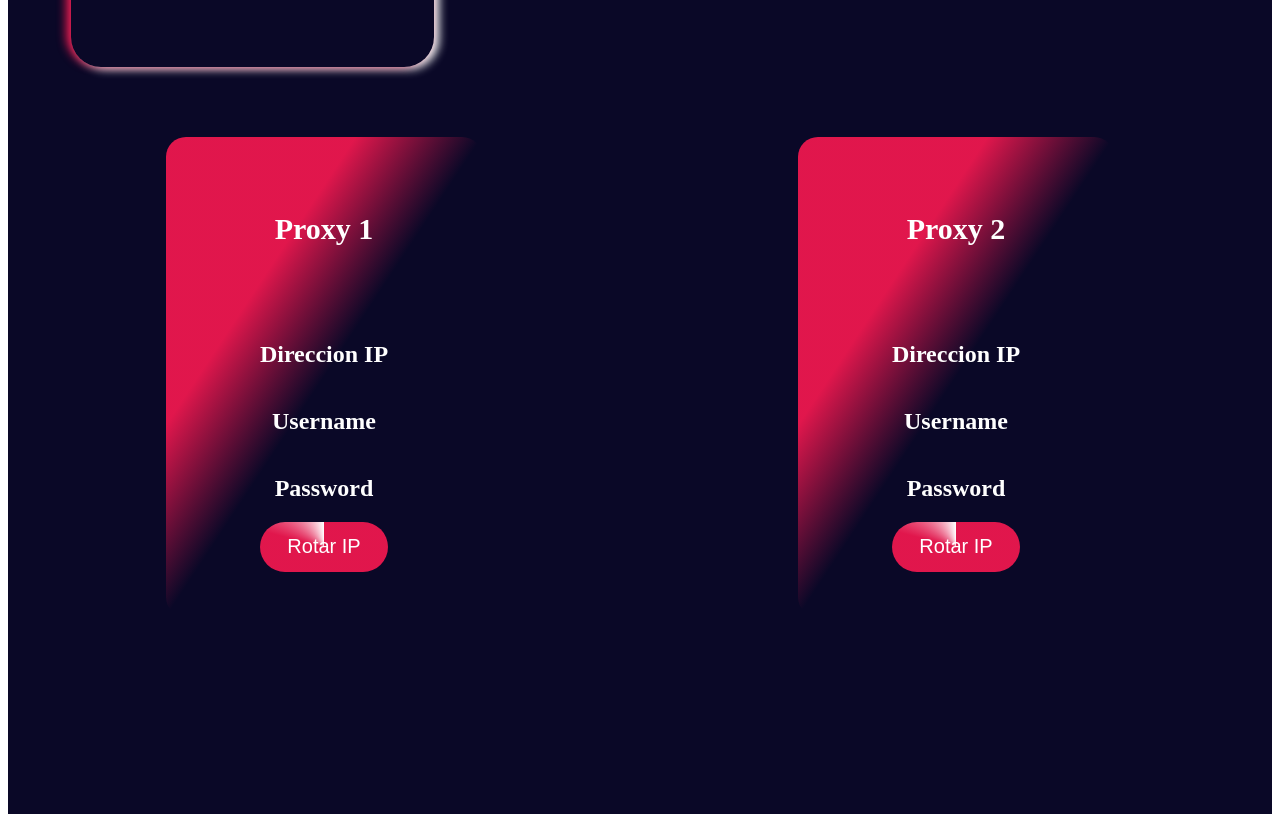
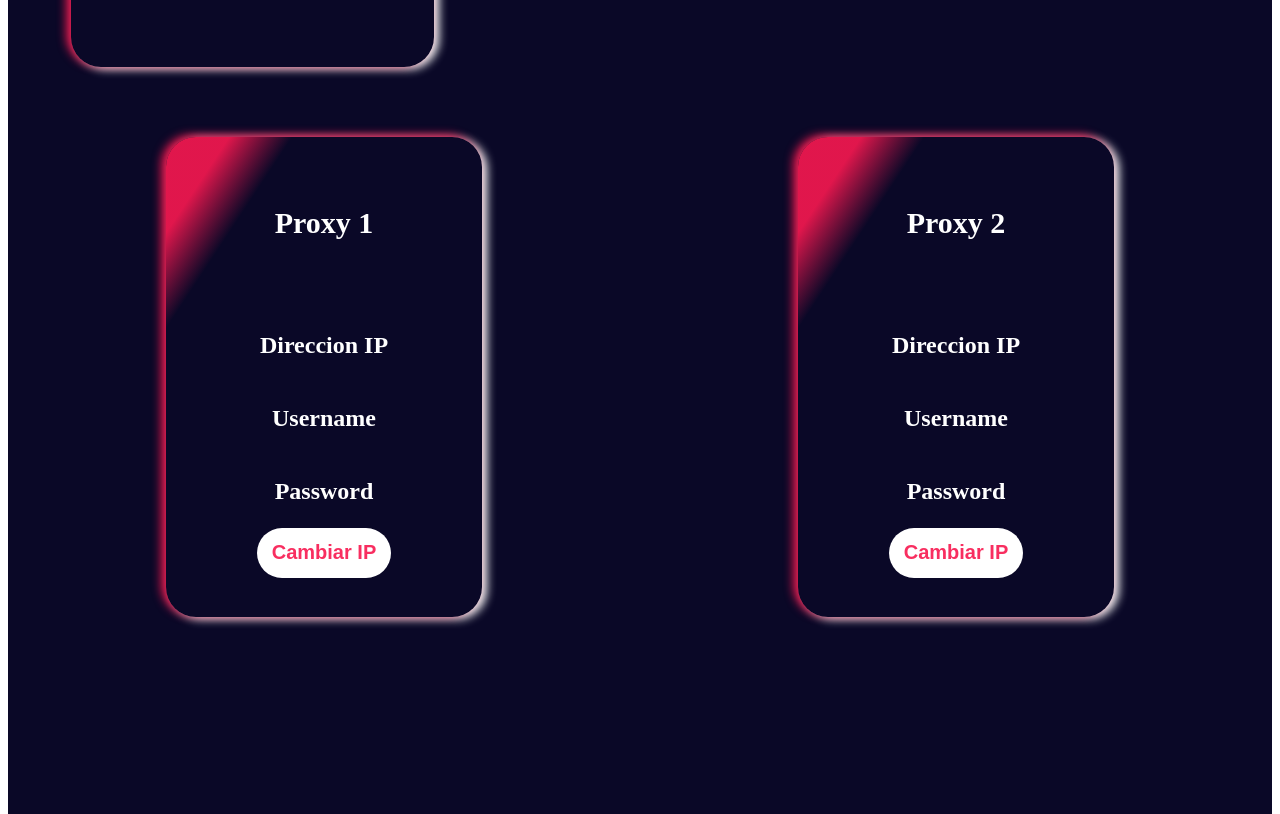
Before and after one commit to pako288/operaOffert, a React (Vite) app: page / in a window 1280 px wide. Shown: the part 940-1754 px from the top of the page. Built offline with nearby package versions, Linux system fonts and the light colour scheme.

Commit message:
v5.01 nuevaa

```diff
--- a/src/App.css
+++ b/src/App.css
@@ -79,6 +79,7 @@
 img{
   height: 150px;
   width: 150px;
+  /* filter: drop-shadow(50px 10px 1px rgb(247, 121, 18)); */
 }
 
 figure{
@@ -109,13 +110,16 @@ article{
 
 .proxy{
   border-radius: 20px;
-  background: linear-gradient(to right  bottom,#f71850e7 30% , transparent 50% );
+  background: linear-gradient(to right  bottom,#f71850e7 10% , transparent 20% );
   width: 50%;
   display: flex;
   flex-direction: column;
   justify-content: space-evenly;
   align-items: center;
   margin-top: 20px;
+  box-shadow:
+  -5px -2px 10px #f71850e7 , 5px 2px 10px #ffffff;
+  border-radius: 30px;
 }
 
 .shortcurts{
@@ -132,16 +136,17 @@ article{
 
 .shortcurts:hover{
   /* background: red; */
-  background: linear-gradient(to left  bottom,#f71850e7 30% , transparent 50% );
+  background: linear-gradient(to left  bottom,#f71850e7 4% , transparent 20% );
   transition: 10s ;
 }
 
 h2:hover{
-  transition: .8s ease-in;
-  background:#0e3a9b;
+  transition: .3s ease-in;
+  color: #f71850e7;
 }
 h2{
   text-align: center;
+padding: 3px;
 }
 .h1{
   height:max-content;
@@ -149,9 +154,11 @@ h2{
   text-align: center;
   letter-spacing: 3px;
   width: 90%;
-  background:  linear-gradient(to right  bottom,#f71850e7 30% , transparent 50% );
+  /* background:  linear-gradient(to right  bottom,#f71850e7 30% , transparent 50% ); */
+  background: #f7185090;
   margin: 10px auto ;
   overflow-wrap: break-word;
+  border-radius: 20px;
 }
 
 button{
@@ -160,14 +167,24 @@ button{
   cursor: pointer;
   border: none;
   outline: none;
+  color: #f71850e7;
+  background: white;
+ font-weight: 600;
+  font-size: 20px;
+  transition: .3s linear;
+
+}
+button:hover{
   color: white;
-  background: conic-gradient( #f71850e7 79%, white );
-  font-size: 20px;
-
+  background:  #f71850e7 ;
 }
 
 .letrasproxy{
   font-size: 30px;
+}
+.letrasproxy:hover{
+  color: #f71850e7;
+  transition: .3s linear;
 }
 #padrote{
   width: 100%;
--- a/src/Proxy.jsx
+++ b/src/Proxy.jsx
@@ -37,7 +37,7 @@ const Proxy = () => {
           <h2 onClick={handleIP}>Direccion IP</h2>
           <h2 onClick={handleUsername}>Username</h2>
           <h2 onClick={handlePassword}>Password</h2>
-          <button onClick={changeIP}>Rotar IP</button>
+          <button onClick={changeIP}>Cambiar IP</button>
         </article>
       </article>{" "}
       <article className="proxy">
@@ -46,7 +46,7 @@ const Proxy = () => {
           <h2 onClick={handleIP}>Direccion IP</h2>
           <h2 onClick={handleUsernameTwo}>Username</h2>
           <h2 onClick={handlePasswordTwo}>Password</h2>
-          <button onClick={changeIPTwo}>Rotar IP</button>
+          <button onClick={changeIPTwo}>Cambiar IP</button>
         </article>
       </article>
     </section>
```
